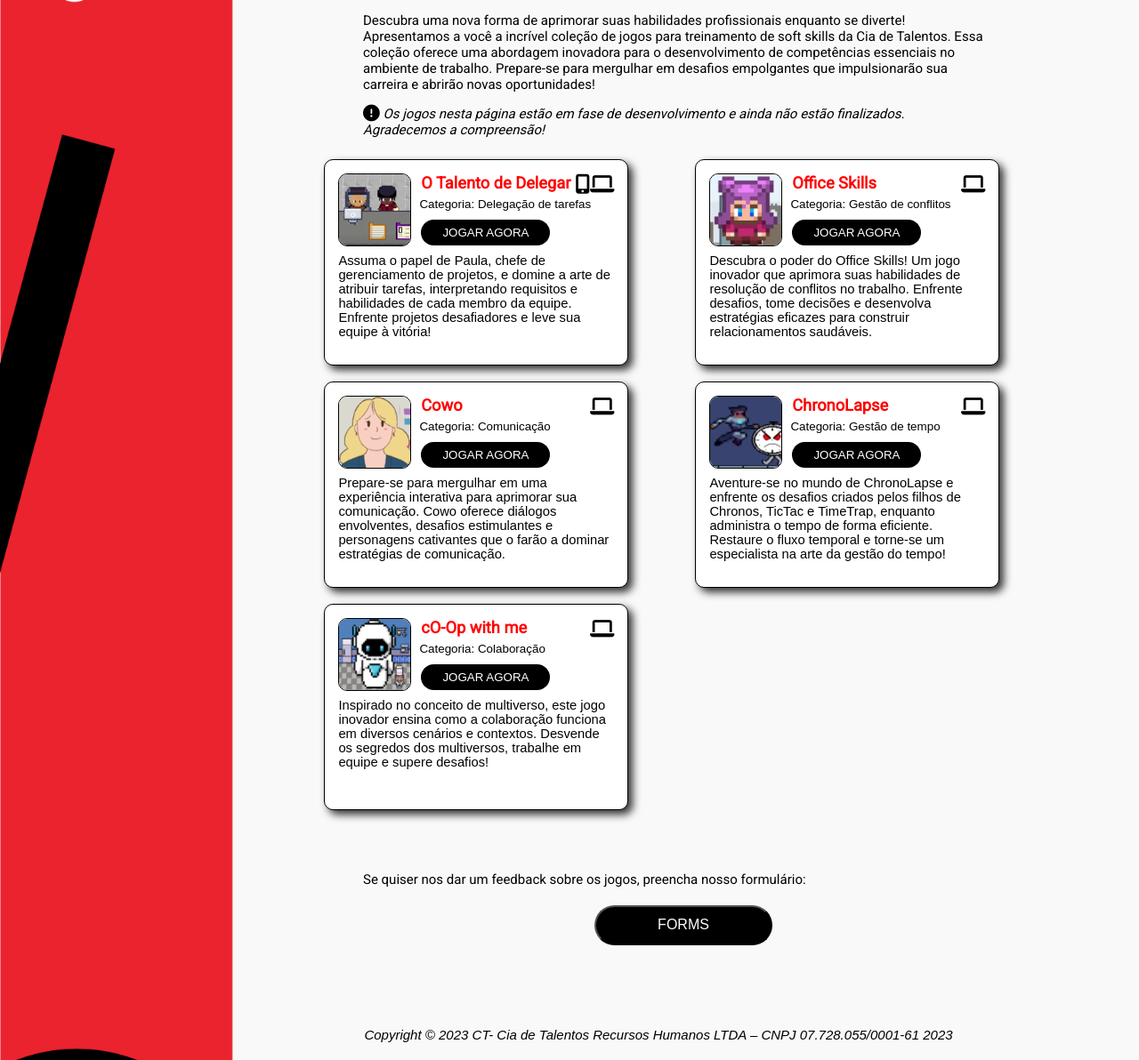
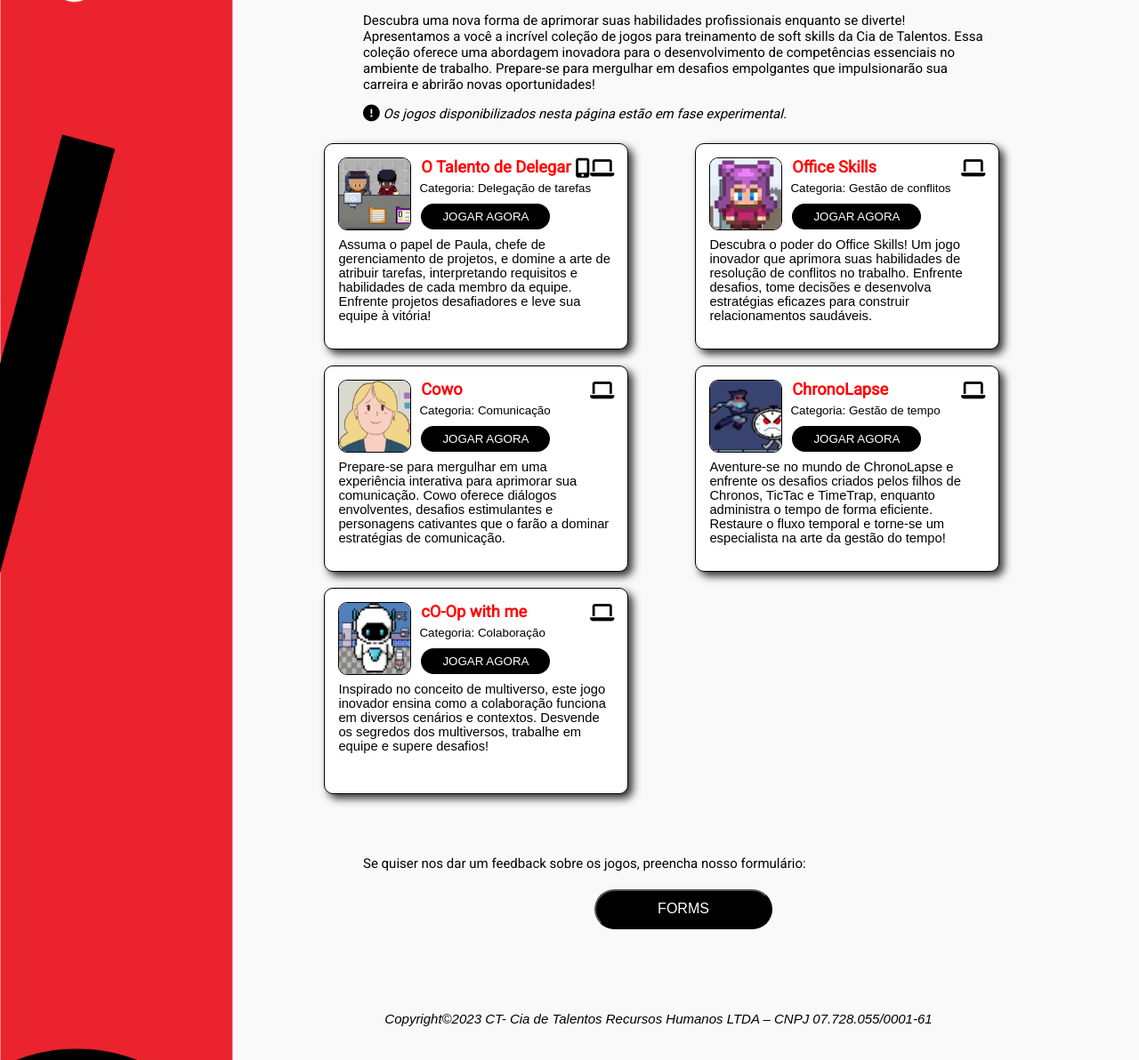
Before and after one commit to lidiamariano/LP, a plain HTML site: page index.html in a window 1280 px wide. Shown: the part 108-1300 px from the top of the page at 89% size. Drawn offline with Linux system fonts and the light colour scheme.

Commit message:
Ajustes finais
Link talento de delegar atualizado sem firebase, e ajustes no copyright

```diff
--- a/index.html
+++ b/index.html
@@ -24,7 +24,7 @@
             a incrível coleção de jogos para treinamento de soft skills da Cia de Talentos. Essa coleção oferece uma
             abordagem inovadora para o desenvolvimento de competências essenciais no ambiente de trabalho. Prepare-se
             para mergulhar em desafios empolgantes que impulsionarão sua carreira e abrirão novas oportunidades!</p>
-        <p class="text-p "><i><i class="fa-solid fa-circle-exclamation fa-lg" style="color: #000000;"></i> Os jogos nesta página estão em fase de desenvolvimento e ainda não estão finalizados. Agradecemos a compreensão!</i></p>
+        <p class="text-p "><i><i class="fa-solid fa-circle-exclamation fa-lg" style="color: #000000;"></i> Os jogos disponibilizados nesta página estão em fase experimental.</i></p>
     </header>
         <div class="cards">
 
@@ -43,7 +43,7 @@
                             </div>
                             <div class="textCard2">
                                 <h6>Categoria: Delegação de tarefas</h>
-                                    <a href="https://jogosminime-staging.s3.sa-east-1.amazonaws.com/games/talento-de-delegar/talentodedelegarautenticado2.html " target="_blank" rel="noopener noreferrer">
+                                    <a href="https://jogosminime-staging.s3.sa-east-1.amazonaws.com/games/talento-de-delegar/index.html" target="_blank" rel="noopener noreferrer">
                                         <button class="buttonCard"> JOGAR AGORA</button>
                                     </a>
                             </div>
@@ -173,7 +173,7 @@
             </a>
     </div>
     <footer>
-        <p >Copyright © 2023 CT- Cia de Talentos Recursos Humanos LTDA – CNPJ 07.728.055/0001-61 2023</p>
+        <p >Copyright©2023 CT- Cia de Talentos Recursos Humanos LTDA – CNPJ 07.728.055/0001-61</p>
     </footer>
     <script src="script.js"></script>
 
```
